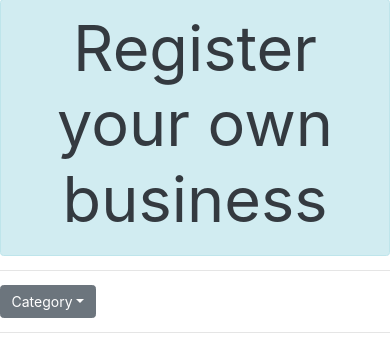
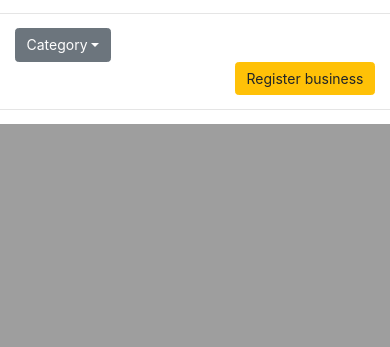
Before and after one commit to Abeerdxx/full-stack-project-marketplace, a Flask app: template templates/index.html in a window 390 px wide. Shown: the part 845-1192 px from the top of the page. After the commit the page ends 969 px from the top, so only its background shows below. Run offline with Flask 2, Linux system fonts and the light colour scheme; the template is opened without the code that fills it, so the values that code supplies are empty; some libraries are stand-ins or nearby versions.

Commit message:
get items from db at server.py

```diff
--- a/templates/index.html
+++ b/templates/index.html
@@ -45,18 +45,20 @@
 
     </section>
 
-    <div class="text-center">
 
-      <div class="alert alert-info">
-        <h3><a class="display-3 text-dark" role="button" href="/register"><strong>Register your own business</strong></a></h3>
-      </div>
-
-    </div>
 
     <hr>
       <div class="container">
+
+
+
+
+
+
         <div class="row">
-         <div class="dropdown">
+
+         <div class="dropdown col-md-10">
+
             <button class="btn btn-secondary dropdown-toggle" type="button" id="dropdownMenuButton" data-toggle="dropdown" aria-haspopup="true" aria-expanded="false">Category</button>
             <div class="dropdown-menu" aria-labelledby="dropdownMenuButton">
               {% for cat in categories %}
@@ -64,6 +66,9 @@
               {% endfor %}
             </div>
          </div>
+         <div class="col-md-2 text-right">
+         <a class=" btn btn-warning" role="button" href="/register">Register business</a>
+        </div>
         </div>
       </div>
     <hr>
@@ -73,7 +78,7 @@
     <div class="container">
       <div class="row" id="businesses_row">
         {% for owner in owners %}
-          <div class="col-md-4">
+          <div class="col-md-4" style="margin-top: 2%;">
             <div class="card">
               <img class="card-img-top" src={{owner.img_url}} style="height: 50vh;">
               <div class="card-block">
```
